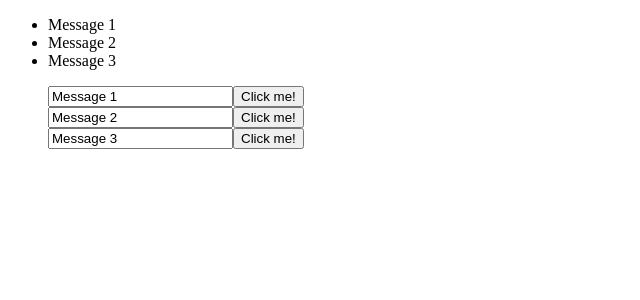
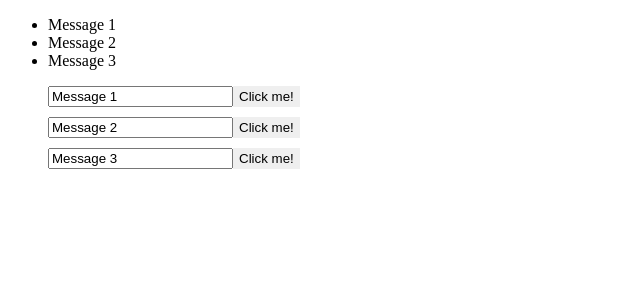
Before and after one commit to karlafernandes/ng2, an Angular app: page / in a window 1280 px wide. Shown: the top 300 px of the page, without its empty margins (0-640 px from the left). Built offline with nearby package versions, Linux system fonts and the light colour scheme.

Commit message:
Writing CSS inside component

```diff
--- a/src/app/app.component.ts
+++ b/src/app/app.component.ts
@@ -2,7 +2,8 @@ import {Component, Inject} from '@angular/core';
 
 @Component({
   selector: 'app-root',
-  template: '<div><ul><li *ngFor="let message of mail.messages">{{message.text}}</li></ul><ul><app-simple-form *ngFor="let message of mail.messages" [message]="message.text" (update)="onUpdate(message.id, $event.text)"></app-simple-form></ul></div>'
+  template: '<div><ul><li *ngFor="let message of mail.messages">{{message.text}}</li></ul><ul><app-simple-form *ngFor="let message of mail.messages" [message]="message.text" (update)="onUpdate(message.id, $event.text)"></app-simple-form></ul></div>',
+  styles: ['app-simple-form {margin-bottom: 10px;}']
 })
 export class AppComponent {
 
--- a/src/app/simple-form/simple-form.component.ts
+++ b/src/app/simple-form/simple-form.component.ts
@@ -2,8 +2,8 @@ import {Component, OnInit, Input, Output, EventEmitter} from '@angular/core';
 
 @Component({
   selector: 'app-simple-form',
-  template: '<div><input #myInput type="text" [(ngModel)]="message"><button (click)="update.emit({text:message})">Click me!</button></div>',
-  styleUrls: ['./simple-form.component.css']
+  template: '<input #myInput type="text" [(ngModel)]="message"><button (click)="update.emit({text:message})">Click me!</button>',
+  styles: [':host {display:flex; flex-diration: column;} input:focus {font-weight: bold; outline: none;} button { border: none;}']
 })
 export class SimpleFormComponent implements OnInit {
 
```
